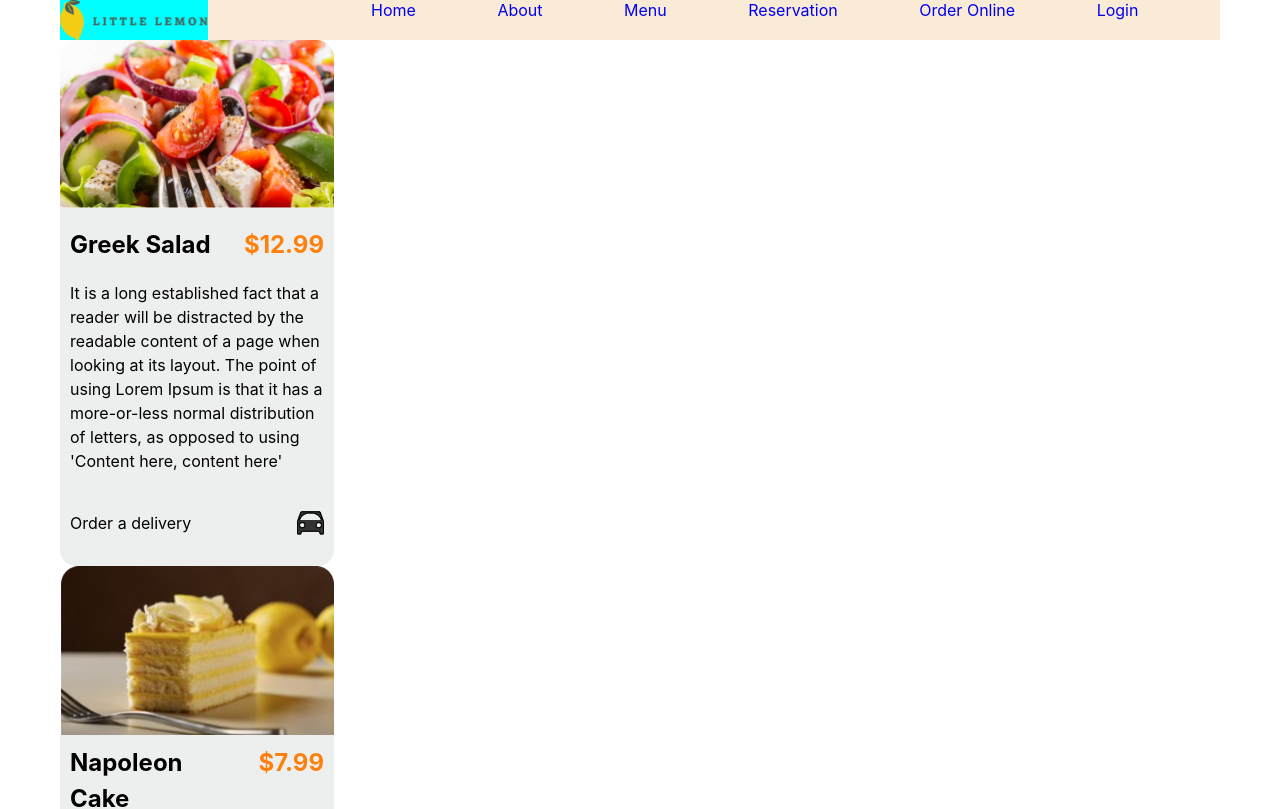
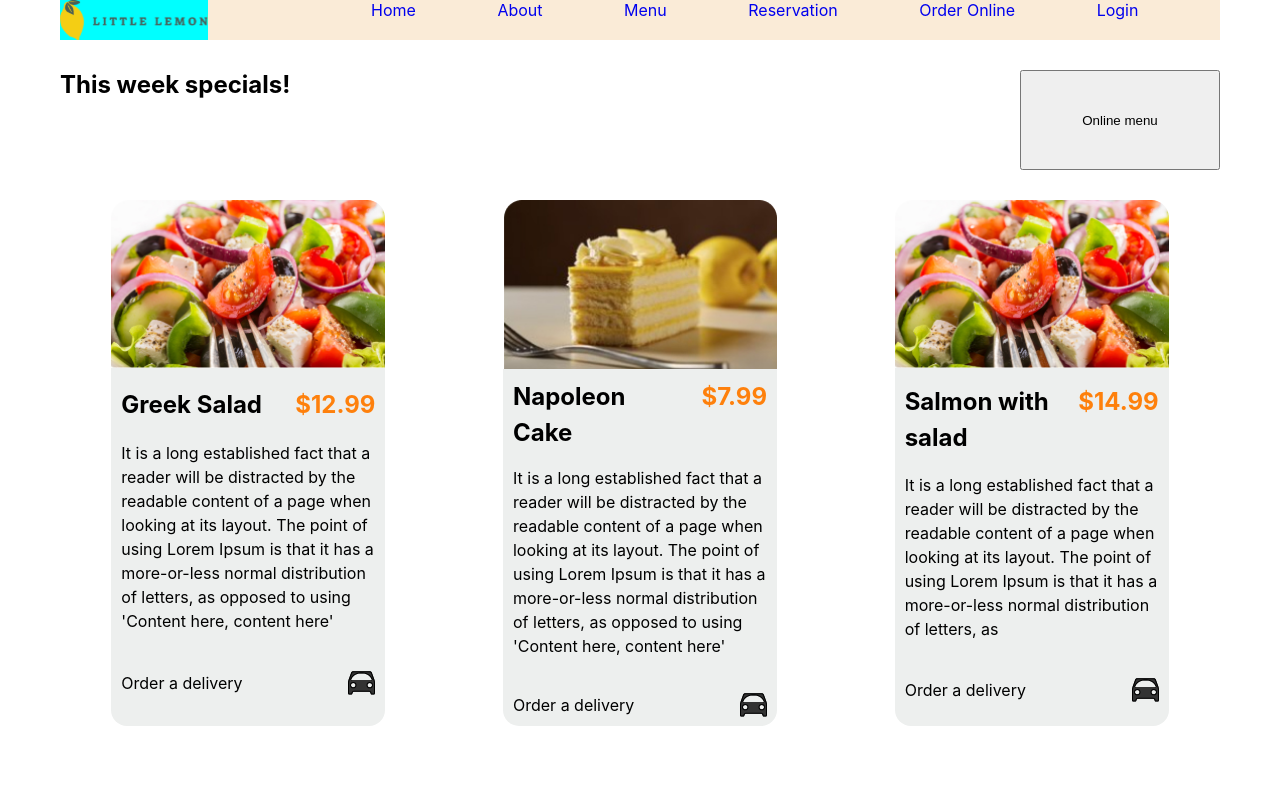
Before and after one commit to YuliiaKozik/little-lemon-restaurant, a React (Create React App) app: page / in a window 1280 px wide. Shown: the top 809 px of the page. Built offline with nearby package versions, Linux system fonts and the light colour scheme.

Commit message:
Add card section tothe  Main Component

```diff
--- a/src/App.js
+++ b/src/App.js
@@ -1,7 +1,7 @@
 
 import './App.css';
 import Header from './components/Header/Header';
-import Main from './components/Main';
+import Main from './components/Main/Main';
 import Footer from './components/Footer/Footer';
 
 function App() {
--- a/src/components/Main.js
+++ /dev/null
@@ -1,24 +0,0 @@
-import Card from "./Card/Card";
-import specials from "../specialMenuData";
-
-
-const Main = () => {
-
-    return (
-        <>
-            {specials.map((spacial =>
-                <Card
-                    key={spacial.id}
-                    img={spacial.img}
-                    dishName={spacial.dishName}
-                    price={spacial.price}
-                    description={spacial.description}
-                    delivery={spacial.delivery}
-                    icon={spacial.icon}
-
-                />))}
-
-        </>
-    )
-}
-export default Main;
--- /dev/null
+++ b/src/components/Main/Main.css
@@ -0,0 +1,42 @@
+.cardsSection {
+  display: grid;
+  grid-template-columns: 1fr;
+  grid-template-rows: 100px auto;
+  gap: 30px;
+  padding-top: 30px;
+}
+
+.headerOfCardsSection {
+  display: grid;
+  grid-template-columns: 1fr 160px;
+  grid-template-rows: 1fr;
+  margin: 0 30px;
+}
+
+.cards {
+  display: grid;
+  grid-template-columns: 1fr;
+  grid-template-rows: repeat(3, 1fr);
+  gap: 15px;
+  justify-items: center;
+}
+
+@media screen and (min-width: 600px) {
+  .headerOfCardsSection {
+    grid-template-columns: 1fr 200px;
+    margin: 0 50px;
+  }
+  .cards {
+    grid-template-columns: repeat(2, 1fr);
+    /* justify-content: space-around; */
+  }
+}
+@media screen and (min-width: 860px) {
+  .cards {
+    grid-template-columns: repeat(3, 1fr);
+    justify-content: space-around;
+  }
+  .headerOfCardsSection {
+    margin: 0;
+  }
+}
--- /dev/null
+++ b/src/components/Main/Main.js
@@ -0,0 +1,35 @@
+import Card from "../Card/Card";
+import specials from "../../specialMenuData";
+import "./Main.css";
+import Button from "../Button"
+const Main = () => {
+
+    return (
+        <>
+            <div className="cardsSection">
+                <div className="headerOfCardsSection">
+                    <h2>This week specials!</h2>
+                    <Button>Online menu</Button>
+                </div>
+
+                <div className="cards">
+                    {specials.map((spacial =>
+                        <Card
+                            key={spacial.id}
+                            img={spacial.img}
+                            dishName={spacial.dishName}
+                            price={spacial.price}
+                            description={spacial.description}
+                            delivery={spacial.delivery}
+                            icon={spacial.icon}
+
+                        />))}
+                </div>
+            </div>
+
+
+
+        </>
+    )
+}
+export default Main;
```
